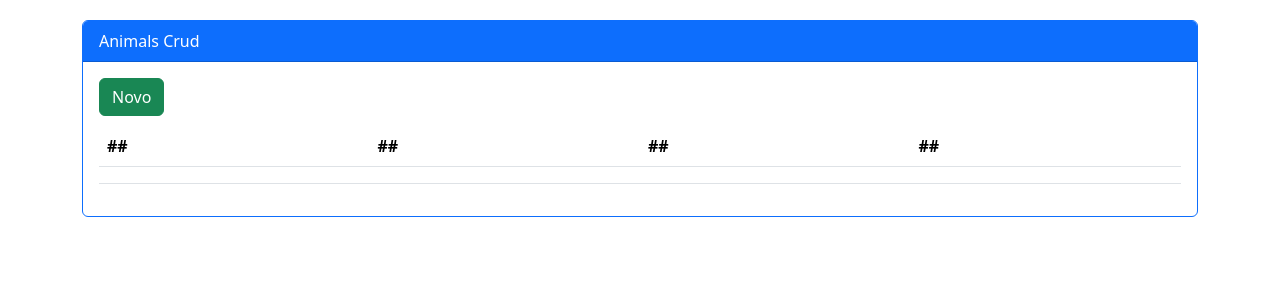
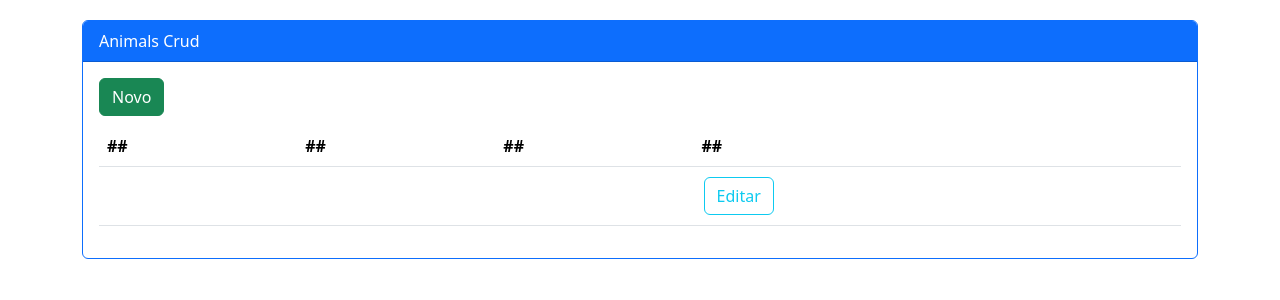
Before and after one commit to Adyson-Lima/animals_frontend, a React (Create React App) app: page / in a window 1280 px wide. Shown: the top 300 px of the page. Built offline with nearby package versions, Linux system fonts and the light colour scheme.

Commit message:
9° commit - tdd tela Animals: Existe botão aditar em Animals? GREEN

```diff
--- a/src/pages/Animals/index.js
+++ b/src/pages/Animals/index.js
@@ -31,6 +31,9 @@ export default function Animals(){
                 <td></td>
                 <td>
 
+                  <button data-testid="mybtn1" type="button"
+                  className="btn btn-outline-info" style={{margin: '2px'}}>Editar</button>
+
                 </td>
             </tr>
           </tbody>
```
